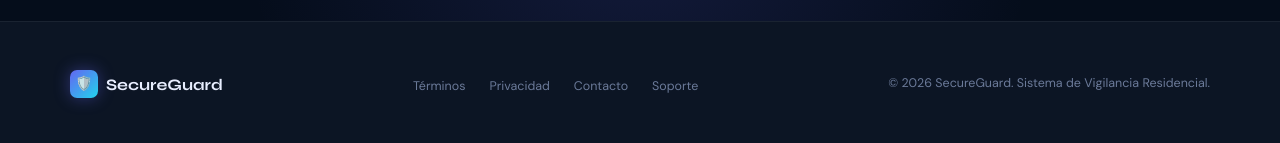
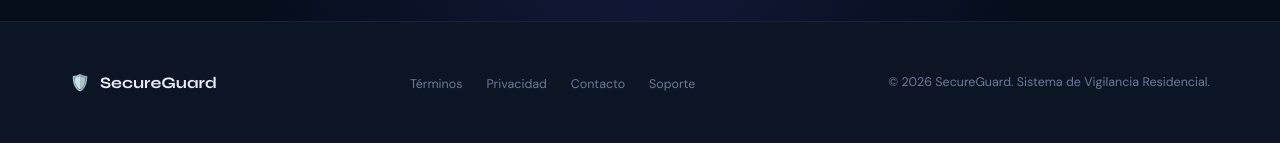
Before and after one commit to Luisito262/HomePage-Secure-Guard, a Next.js app: page / in a window 1280 px wide. Shown: the part 5949-6092 px from the top of the page. Built offline with nearby package versions, Linux system fonts and the light colour scheme.

Commit message:
Refactor Footer styles for improved layout and design

```diff
--- a/components/Footer.module.css
+++ b/components/Footer.module.css
@@ -3,32 +3,57 @@
   border-top: 1px solid var(--border);
   padding: 3rem 2rem;
 }
+
 .inner {
   max-width: 1140px;
   margin: 0 auto;
+
   display: flex;
   align-items: center;
   justify-content: space-between;
+
   flex-wrap: wrap;
   gap: 1rem;
 }
+
 .logo {
-  display: flex; align-items: center; gap: 8px;
+  display: flex;
+  align-items: center;
+  gap: 10px;
+
   font-family: var(--font-head);
   font-weight: 700;
   font-size: 1rem;
+
   color: var(--text);
   text-decoration: none;
 }
-.logoIcon {
-  width: 28px; height: 28px;
-  background: linear-gradient(135deg, #6366f1 0%, #22d3ee 100%);
-  border-radius: 7px;
-  display: flex; align-items: center; justify-content: center;
-  font-size: 14px;
-  box-shadow: 0 0 16px rgba(99,102,241,0.4);
+
+.logoImage {
+  border-radius: 10px;
+  object-fit: cover;
+
+  box-shadow: 0 0 18px rgba(34, 211, 238, 0.25);
 }
-.links { display: flex; gap: 1.5rem; list-style: none; }
-.links a { font-size: 0.78rem; color: var(--muted); text-decoration: none; transition: color 0.2s; }
-.links a:hover { color: var(--text); }
-.copy { font-size: 0.78rem; color: var(--muted); }
+
+.links {
+  display: flex;
+  gap: 1.5rem;
+  list-style: none;
+}
+
+.links a {
+  font-size: 0.78rem;
+  color: var(--muted);
+  text-decoration: none;
+  transition: color 0.2s;
+}
+
+.links a:hover {
+  color: var(--text);
+}
+
+.copy {
+  font-size: 0.78rem;
+  color: var(--muted);
+}
```
